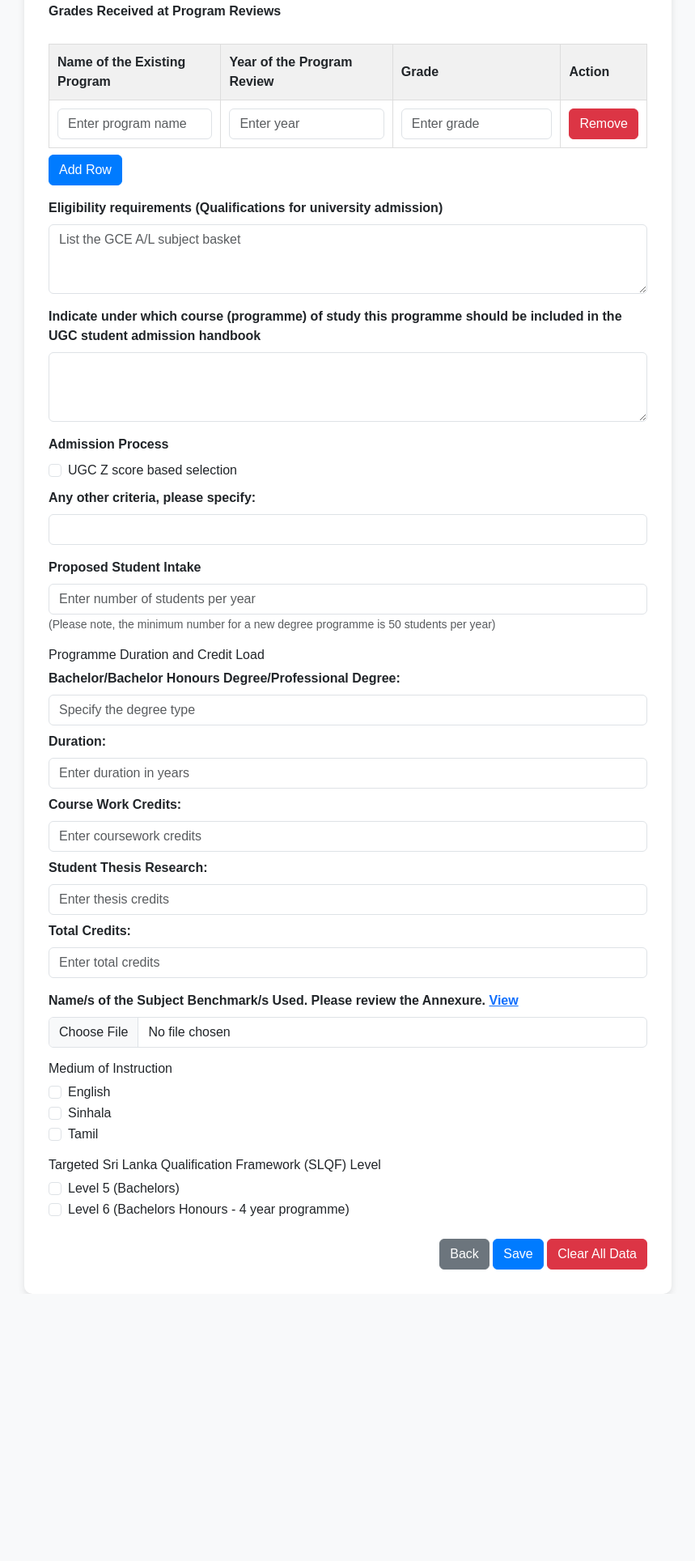
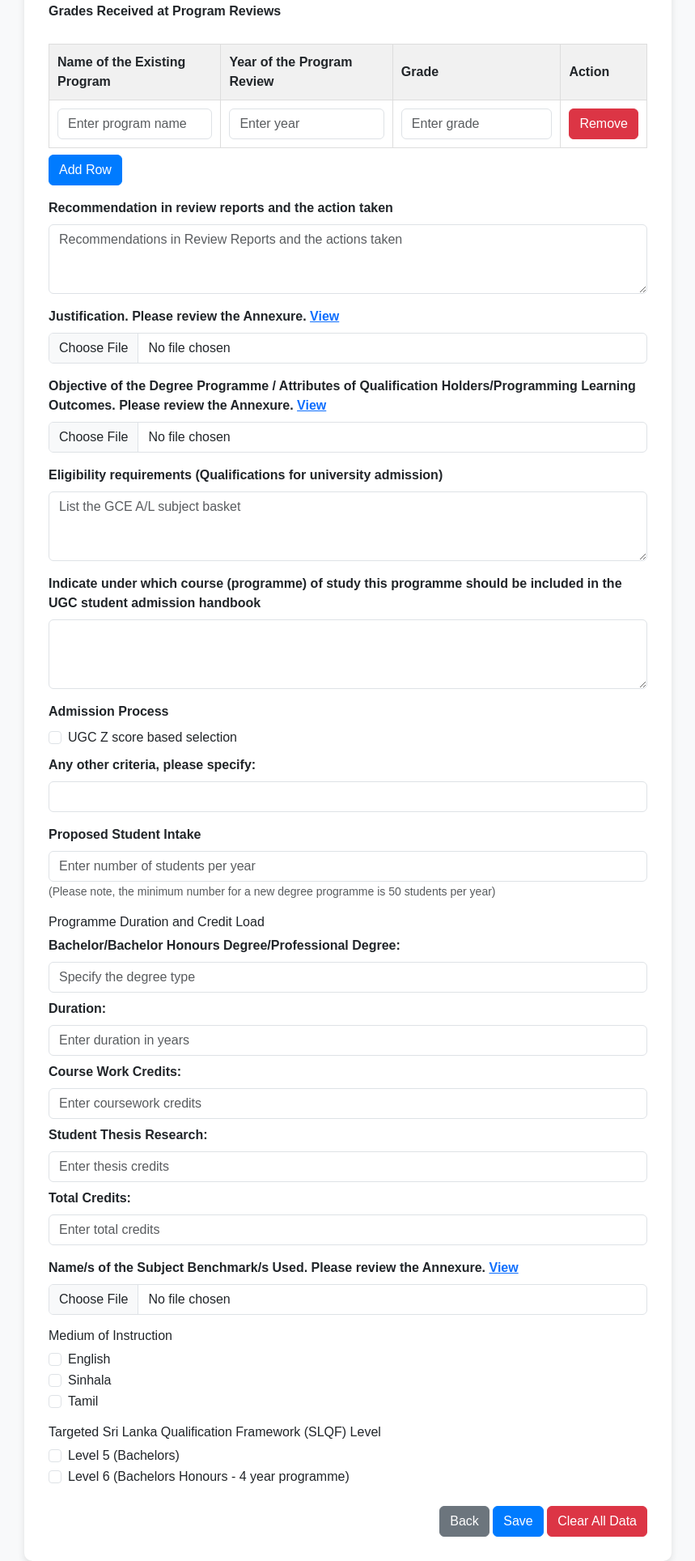
Before and after one commit to SenaliSiriwardhana/-Academic-Program-Proposal-Management-System-for-QAC-UGC, a PHP site: page /qac_ugc/Proposal_sections/degree_details.php in a window 1280 px wide. Shown: the part 1086-3014 px from the top of the page at 81% size, without its empty margins (210-1069 px from the left). Before the commit the page ends 2684 px from the top, so only its background shows below. Run offline with PHP 8.4, Linux system fonts and the light colour scheme.

Commit message:
Add recommendation in review reports , justification and objectives of the degree program parts ( Degree Details)

```diff
--- a/Proposal_sections/degree_details.php
+++ b/Proposal_sections/degree_details.php
@@ -11,6 +11,9 @@ $degreeDetails = $_SESSION['degree_details'] ?? [
     'educational_facilities' => '',
     'common_facilities' => '',
     'program_benefits' => '',
+    'rec_in_review_report'  => '',
+    'degree_details_justification'  => '',
+    'degree_details_objective'  => '',
     'eligibility_req' => '',
     'indicate_program' => '',
     'addmission_process' => '',
@@ -151,6 +154,35 @@ $degreeDetails = $_SESSION['degree_details'] ?? [
                         </tbody>
                     </table>
                     <button type="button" class="btn btn-primary mt-2" onclick="addRow()">Add Row</button>
+                </div>
+
+                 <!-- Recommendation in review reports -->
+                <div class="mb-3">
+                    <label for="rec_in_review_report" class="form-label">Recommendation in review reports and the action taken</label>
+                    <textarea class="form-control" id=rec_in_review_report" name="rec_in_review_report" rows="3" placeholder="Recommendations in Review Reports and the actions taken" required><?php echo htmlspecialchars($degreeDetails['rec_in_review_report']?? ''); ?></textarea>
+                </div>
+
+
+                <!-- JUSTIFICATION  -->
+                <div class="mb-3">
+                    <label for="degree_details_justification" class="form-label">Justification. Please review the Annexure.  <a href="/qac_ugc/Proposal_sections/uploads/justification_degree_details.jpg">View</a></label>
+                    <input type="file" class="form-control" name="degree_details_justification">
+                    <?php if (!empty($degreeDetails['degree_details_justification'])): ?>
+                        <p>Uploaded:
+                            <a href="<?php echo htmlspecialchars($degreeDetails['degree_details_justification']); ?>" target="_blank">View File</a>
+                        </p>
+                    <?php endif; ?>
+                </div>
+
+                <!-- Objective of The Degree Program  -->
+                <div class="mb-3">
+                    <label for="degree_details_objective" class="form-label">Objective of the Degree Programme / Attributes of Qualification Holders/Programming Learning Outcomes. Please review the Annexure.  <a href="/qac_ugc/Proposal_sections/uploads/degree_details_objectives.jpg">View</a></label>
+                    <input type="file" class="form-control" name="degree_details_objective">
+                    <?php if (!empty($degreeDetails['degree_details_objective'])): ?>
+                        <p>Uploaded:
+                            <a href="<?php echo htmlspecialchars($degreeDetails['degree_details_objective']); ?>" target="_blank">View File</a>
+                        </p>
+                    <?php endif; ?>
                 </div>
 
                 <!-- Eligibility Requirements -->
--- a/Proposal_sections/save_data.php
+++ b/Proposal_sections/save_data.php
@@ -167,6 +167,9 @@ if ($_SERVER['REQUEST_METHOD'] === 'POST') {
                     'educational_facilities' => $_POST['educational_facilities'] ?? '',
                     'common_facilities' => $_POST['common_facilities'] ?? '',
                     'program_benefits' => $_POST['program_benefits'] ?? '',
+                    'rec_in_review_report' => $_POST['rec_in_review_report'] ?? '',
+                    'degree_details_justification' => handleFileUpload('degree_details_justification','degree_details'), // Handle file upload
+                    'degree_details_objective' => handleFileUpload('degree_details_objective','degree_details'), // Handle file upload
                     'eligibility_req' => $_POST['eligibility_req'] ?? '',
                     'indicate_program' => $_POST['indicate_program'] ?? '',
                     'admission_process' => isset($_POST['admission_process']) ? 'UGC Z score based selection' : '',
--- a/review_proposal.php
+++ b/review_proposal.php
@@ -58,7 +58,7 @@ $degreeDetailsQuery = "SELECT
     common_facilities, program_benefits, eligibility_req, indicate_program,
     admission_process, other_criteria, intake, degree_type, duration,
     coursework_credits, thesis_credits, total_credits, medium_of_instruction,
-    subject_benchmark, slqf_level
+    subject_benchmark, slqf_level, rec_in_review_report, degree_details_objective, degree_details_justification
 FROM proposal_degree_details WHERE proposal_id = ?";
 
 // Section: Program Grades
--- a/review_proposal_ugc.php
+++ b/review_proposal_ugc.php
@@ -72,7 +72,7 @@ $degreeDetailsQuery = "SELECT
     common_facilities, program_benefits, eligibility_req, indicate_program,
     admission_process, other_criteria, intake, degree_type, duration,
     coursework_credits, thesis_credits, total_credits, medium_of_instruction,
-    subject_benchmark, slqf_level
+    subject_benchmark, slqf_level, rec_in_review_report, degree_details_objective, degree_details_justification
 FROM proposal_degree_details WHERE proposal_id = ?";
 
 // Section: Program Grades
--- a/view_proposal.php
+++ b/view_proposal.php
@@ -80,7 +80,7 @@ $degreeDetailsQuery = "SELECT
     common_facilities, program_benefits, eligibility_req, indicate_program,
     admission_process, other_criteria, intake, degree_type, duration,
     coursework_credits, thesis_credits, total_credits, medium_of_instruction,
-    subject_benchmark, slqf_level
+    subject_benchmark, slqf_level, rec_in_review_report, degree_details_objective, degree_details_justification
 FROM proposal_degree_details WHERE proposal_id = ?";
 
 // Section: Program Grades
```
Also changed, not shown: Proposal_sections/database_handling/draft_save_submit.php (+25 -2 lines).
